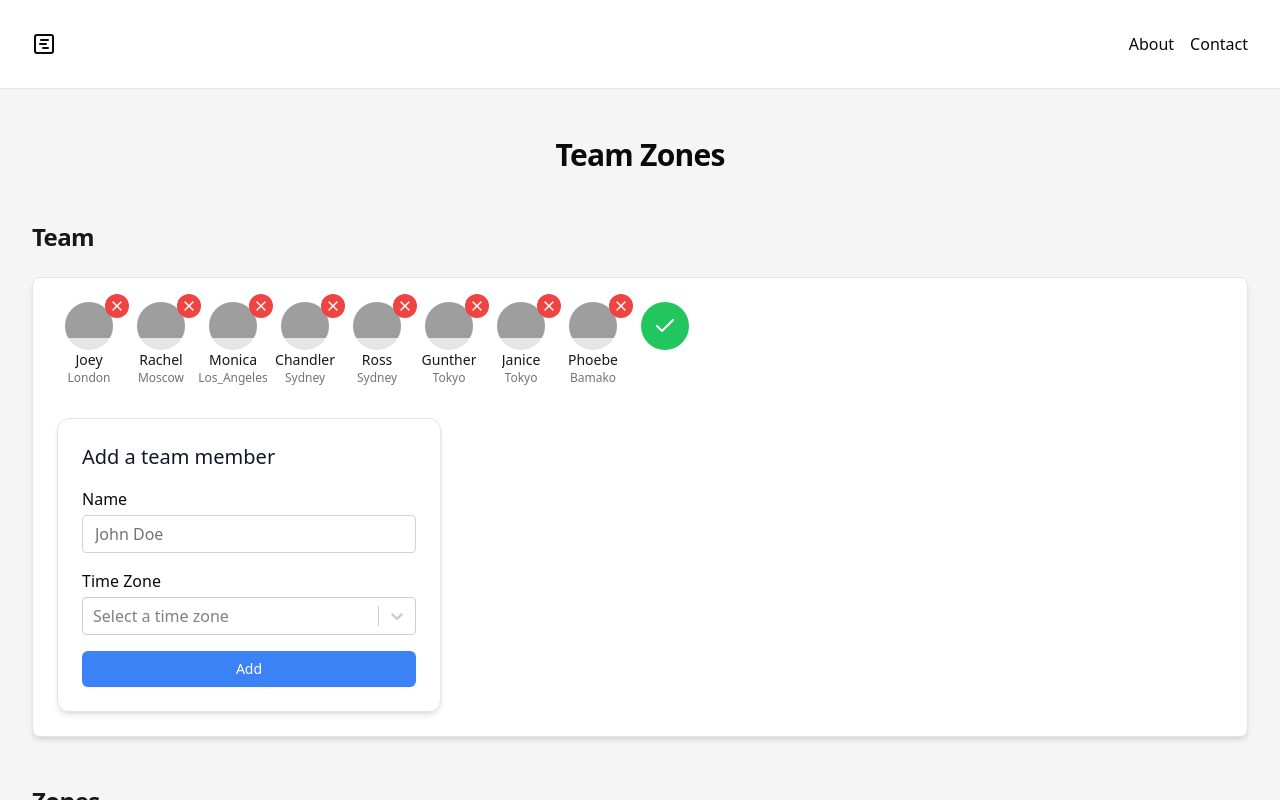
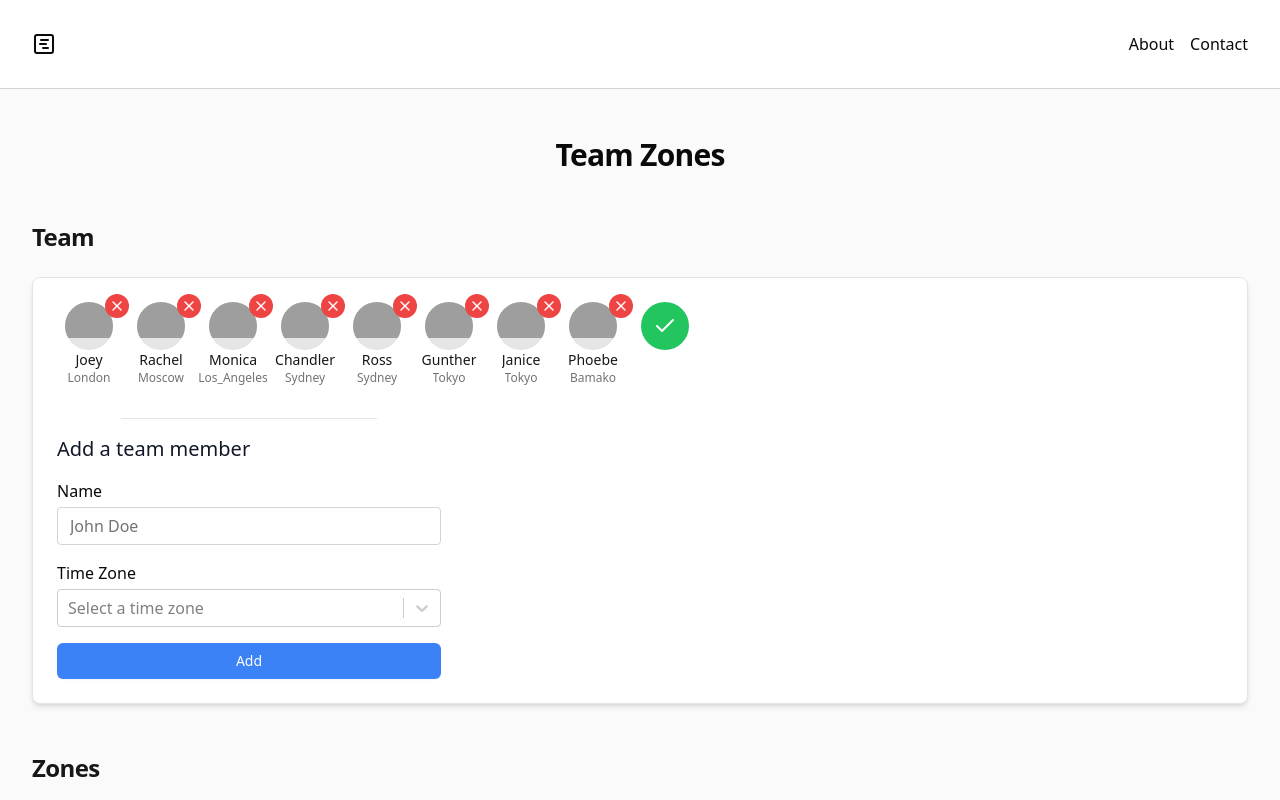
Before and after one commit to foadbotan/team-zone, a Next.js app: page / in a window 1280 px wide. Both pictures are taken after a click on the element 665 px from the left and 326 px from the top of the page. Shown: the top 800 px of the page. Built offline with nearby package versions, Linux system fonts and the light colour scheme; grey boxes are pictures that could not be loaded.

Commit message:
Fix bg, header, and rename form

```diff
--- a/src/app/layout.tsx
+++ b/src/app/layout.tsx
@@ -11,7 +11,7 @@ export const metadata: Metadata = {
 export default function RootLayout({ children }: { children: React.ReactNode }) {
   return (
     <html lang="en">
-      <body>
+      <body className="bg-neutral-50">
         <NavBar />
         {children}
       </body>
--- a/src/app/page.tsx
+++ b/src/app/page.tsx
@@ -9,7 +9,7 @@ export default function Home() {
   const selectedPeople = people.filter(({ isSelected }) => isSelected);
 
   return (
-    <main className="container space-y-12 bg-neutral-100 py-12">
+    <main className="container space-y-12  py-12">
       <h1 className="text-center text-3xl font-bold tracking-tight">Team Zones</h1>
       <Team people={people} setPeople={setPeople} />
       <Zone people={selectedPeople} />
--- a/src/components/NavBar.tsx
+++ b/src/components/NavBar.tsx
@@ -3,7 +3,8 @@ import Link from 'next/link';
 
 export function NavBar() {
   return (
-    <header className="container flex items-center justify-between border-b border-gray-200 bg-white  py-4 sm:py-6 lg:py-8">
+    <header className="border-b border-neutral-300  bg-white">
+      <div className="container flex items-center justify-between  py-4 sm:py-6 lg:py-8">
         <SquareGanttIcon className="h-6 w-6" />
         <nav className="">
           <ul className="flex items-center justify-between gap-4">
@@ -15,6 +16,7 @@ export function NavBar() {
             </li>
           </ul>
         </nav>
+      </div>
     </header>
   );
 }
--- a/src/components/AddPersonForm.tsx
+++ b/src/components/NewPersonForm.tsx
@@ -1,6 +1,7 @@
 import { Person } from '@/lib/types';
 import { useState } from 'react';
 import Select from 'react-select';
+import { Divider } from './Divider';
 
 type Props = {
   addPerson: (person: Person) => void;
@@ -16,7 +17,7 @@ const timeZoneOptions = Intl.supportedValuesOf('timeZone').map((timeZone) => ({
   label: timeZone,
 }));
 
-export function AddPersonForm({ addPerson }: Props) {
+export function NewPersonForm({ addPerson }: Props) {
   const [name, setName] = useState('');
   const [timeZone, setTimeZone] = useState<TimeZoneOption | null>(null);
 
@@ -37,10 +38,8 @@ export function AddPersonForm({ addPerson }: Props) {
   }
 
   return (
-    <form
-      onSubmit={onSubmit}
-      className="flex max-w-sm flex-col space-y-4 rounded-xl border p-6 shadow-md"
-    >
+    <form onSubmit={onSubmit} className="flex max-w-sm flex-col space-y-4 ">
+      <Divider />
       <h3 className="text-xl font-medium text-gray-900">Add a team member</h3>
 
       <div className="flex flex-1 flex-col gap-1">
--- a/src/components/Team.tsx
+++ b/src/components/Team.tsx
@@ -2,8 +2,8 @@ import { Person } from '@/lib/types';
 import { cn } from '@/lib/utils';
 import { CheckIcon, SettingsIcon, XIcon } from 'lucide-react';
 import { useState } from 'react';
-import { AddPersonForm } from './AddPersonForm';
 import { Avatar } from './Avatar';
+import { NewPersonForm } from './NewPersonForm';
 
 type Props = {
   people: Person[];
@@ -76,7 +76,7 @@ export function Team({ people, setPeople }: Props) {
             </div>
           </li>
         </ul>
-        {isEditing && <AddPersonForm addPerson={addPerson} />}
+        {isEditing && <NewPersonForm addPerson={addPerson} />}
       </div>
     </section>
   );
```
Lines whose indentation alone changed are shown as unchanged.
